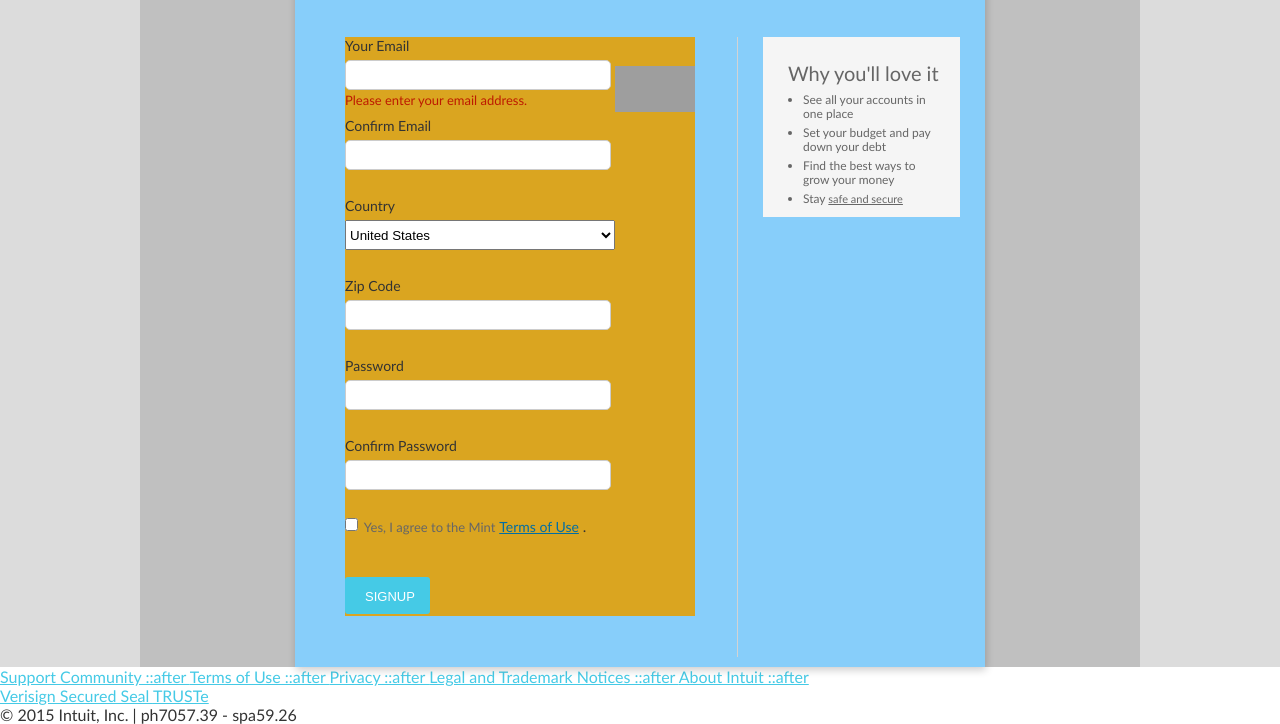
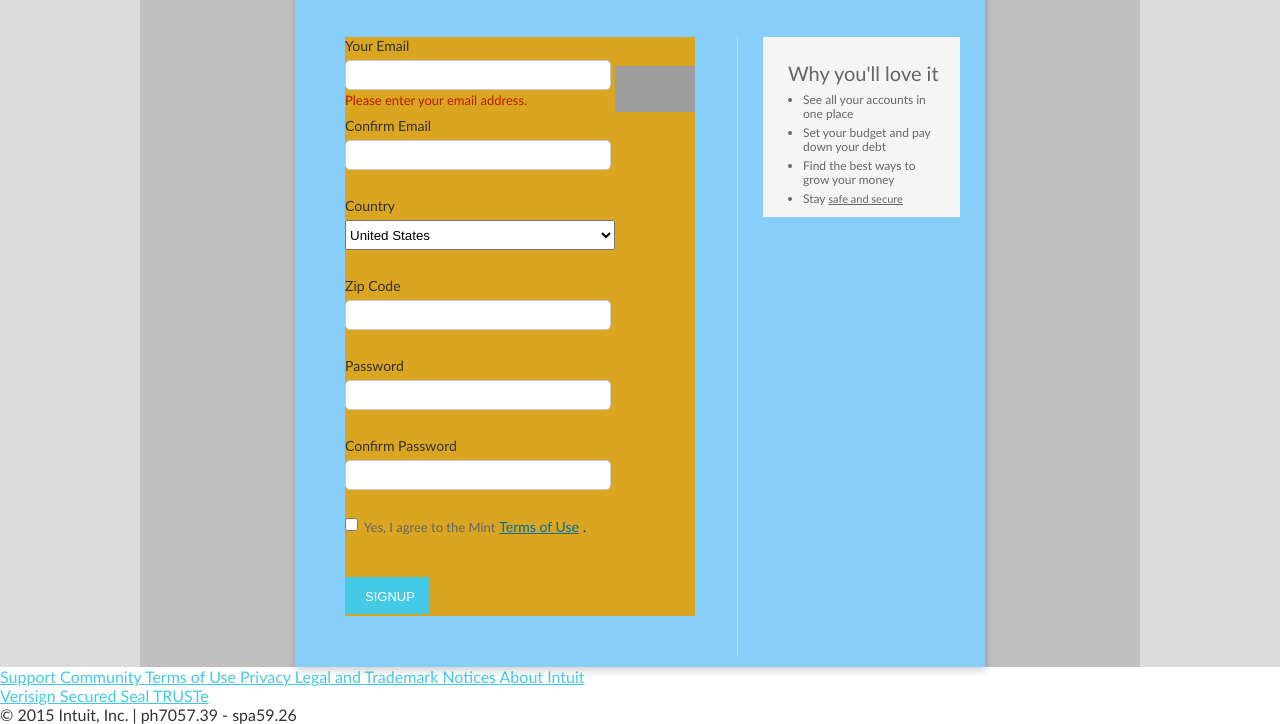
Before and after one commit to IvanVucetic/html-forms, a plain HTML site: page index.html in a window 1280 px wide. Shown: the part 193-917 px from the top of the page. Drawn offline with Linux system fonts and the light colour scheme; grey boxes are pictures that could not be loaded.

Commit message:
delete unneeded ::after elements

```diff
--- a/index.html
+++ b/index.html
@@ -122,23 +122,18 @@
         <div class="secondary-links">
           <a id="footer-help" href="https://mint.lc.intuit.com/">
           Support Community
-          ::after
           </a>
           <a id="footer-safe" href="http://www.mint.com/terms">
           Terms of Use
-          ::after
           </a>
           <a id="footer-privacy" href="http://www.mint.com/privacy">
           Privacy
-          ::after
           </a>
           <a id="footer-terms" href="http://about.intuit.com/legal/">
           Legal and Trademark Notices
-          ::after
           </a>
           <a id="about-us" href="http://about.intuit.com/about_intuit/">
           About Intuit
-          ::after
           </a>
         </div>
         <div class="security-links">
```
